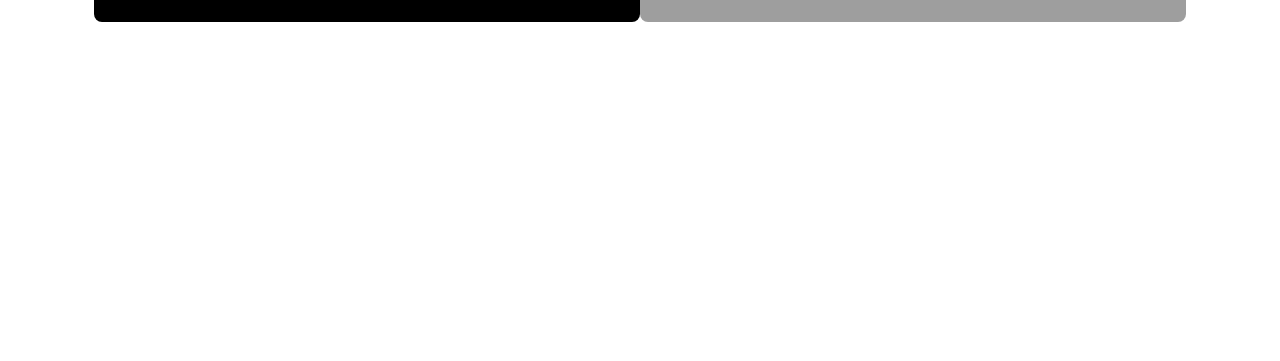
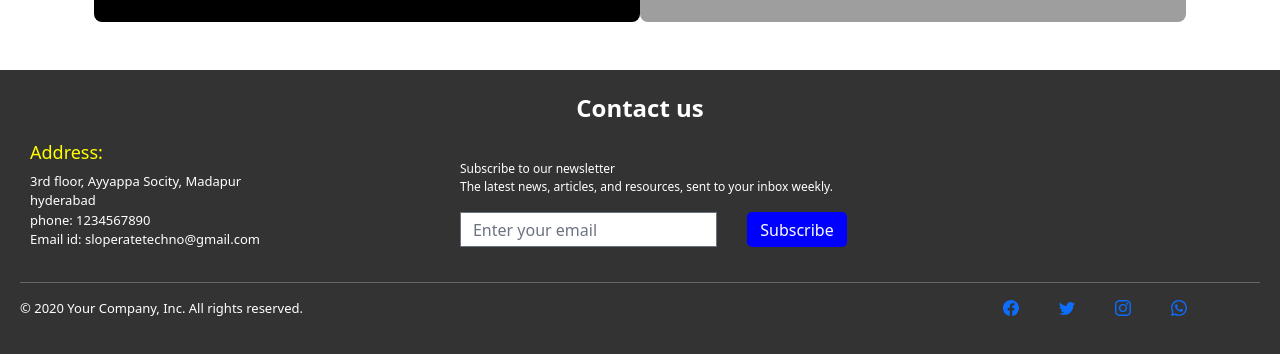
Before and after one commit to ambarishmamidi/slope-rate-ui-interview, a React (Create React App) app: page / in a window 1280 px wide. Shown: the part 674-1035 px from the top of the page. Before the commit the page ends 800 px from the top, so only its background shows below. Built offline with nearby package versions, Linux system fonts and the light colour scheme; grey boxes are pictures that could not be loaded.

Commit message:
new footer feature added

```diff
--- a/package.json
+++ b/package.json
@@ -10,6 +10,7 @@
         "autoprefixer": "^10.4.16",
         "axios": "^1.5.1",
         "bootstrap": "^5.3.2",
+        "bootstrap-icons": "^1.11.3",
         "react": "^18.2.0",
         "react-beautiful-dnd": "^13.1.1",
         "react-bootstrap": "^2.10.0",
--- a/src/App.js
+++ b/src/App.js
@@ -5,7 +5,7 @@
 
 
 import Navbar from './components/navbar/Navbar';
-
+import Footer from './components/Footer/Footer';
 
 
 
@@ -18,6 +18,7 @@
       {/* <Sapmle/> */}
       {/* <Header/> */}
       <Navbar/>
+      <Footer/>
     </div>
   );
 };
--- /dev/null
+++ b/src/components/Footer/Footer.css
@@ -0,0 +1,85 @@
+.footer {
+    background-color: #333;
+    color: #fff;
+    padding: 20px;
+      }
+
+  .footer-heading{
+    text-align: center;
+    font-weight: bold;
+    font-size: x-large;
+  }
+
+  .address{
+    text-align: left;
+    font-weight: 400;
+    font-size: large;
+    color: yellow;
+  }
+  .address1 {
+    font-size: small;
+  }
+  .footer-details{
+    flex-direction: row;
+    align-items: center;
+    display: flex;
+    font-size: small;
+  }
+  .footer-list{
+    margin-left: 700px;
+    display: flex;
+    justify-content:space-between;
+    flex-direction: row;
+    align-items: center;
+
+  }
+  .footer-icons{
+    margin-right: 40px;
+
+  }
+  .footer-icons:hover{
+    cursor: pointer;
+
+  }
+
+  .subscribe{
+    display: flex;
+    flex-direction: column;
+    margin-left: 200px;
+
+  }
+
+
+.sub-button{
+    height: 35px;
+    width: 100px;
+    border-radius: 5px;
+    background-color: blue;
+    color: #fff;
+    border: none;
+    cursor: pointer;
+    margin-left: 30px;
+}
+.subscribe form {
+    flex-direction: row;
+    align-items: center; /* Center the input and button vertically */
+    justify-content: space-between;
+    display: flex;
+
+  }
+  .Add-container{
+    display: flex;
+    align-items: center;
+    margin-left: 10px;
+  }
+  .input-sub-container{
+     display: flex;
+     align-items: center;
+  }
+  .inputbox{
+    height: 35px;
+    width: auto;
+  }
+  .sub-font{
+    font-size: 12px;
+  }
--- /dev/null
+++ b/src/components/Footer/Footer.js
@@ -0,0 +1,51 @@
+import React from 'react';
+import './Footer.css'
+
+
+function Footer() {
+  return (
+    <div className='footer'>
+        <div className='footer-heading'>
+      <p >Contact us</p>
+      </div>
+      <div className='Add-container'>
+      <div>
+      <h2 className='address'>Address:</h2>
+      <p className='address1'>3rd floor, Ayyappa Socity, Madapur<br/>
+         hyderabad<br/>
+         phone: 1234567890<br/>
+         Email id: sloperatetechno@gmail.com</p>
+         </div>
+         <div className='subscribe'>
+      <p className='sub-font'>Subscribe to our newsletter<br/>
+        The latest news, articles, and resources, sent to your inbox weekly.</p>
+        <div className='input-sub-container'>
+      <input type='email' className='inputbox' placeholder='Enter your email'/>
+           <button type="button" className='sub-button'>Subscribe</button>
+           </div>
+        </div>
+        </div>
+
+        <hr/>
+         <div className='footer-details'>
+        <p>© 2020 Your Company, Inc. All rights reserved.</p>
+        <div className='footer-list'>
+        <p  className='footer-icons'><a href='/'><svg xmlns="http://www.w3.org/2000/svg" width="16" height="16" fill="currentColor" class="bi bi-facebook" viewBox="0 0 16 16">
+  <path d="M16 8.049c0-4.446-3.582-8.05-8-8.05C3.58 0-.002 3.603-.002 8.05c0 4.017 2.926 7.347 6.75 7.951v-5.625h-2.03V8.05H6.75V6.275c0-2.017 1.195-3.131 3.022-3.131.876 0 1.791.157 1.791.157v1.98h-1.009c-.993 0-1.303.621-1.303 1.258v1.51h2.218l-.354 2.326H9.25V16c3.824-.604 6.75-3.934 6.75-7.951"/>
+</svg></a></p>
+<p className='footer-icons' ><a href='/'><svg xmlns="http://www.w3.org/2000/svg" width="16" height="16" fill="currentColor" class="bi bi-twitter" viewBox="0 0 16 16">
+  <path d="M5.026 15c6.038 0 9.341-5.003 9.341-9.334q.002-.211-.006-.422A6.7 6.7 0 0 0 16 3.542a6.7 6.7 0 0 1-1.889.518 3.3 3.3 0 0 0 1.447-1.817 6.5 6.5 0 0 1-2.087.793A3.286 3.286 0 0 0 7.875 6.03a9.32 9.32 0 0 1-6.767-3.429 3.29 3.29 0 0 0 1.018 4.382A3.3 3.3 0 0 1 .64 6.575v.045a3.29 3.29 0 0 0 2.632 3.218 3.2 3.2 0 0 1-.865.115 3 3 0 0 1-.614-.057 3.28 3.28 0 0 0 3.067 2.277A6.6 6.6 0 0 1 .78 13.58a6 6 0 0 1-.78-.045A9.34 9.34 0 0 0 5.026 15"/>
+</svg></a></p>
+<p className='footer-icons'><a href='/'><svg xmlns="http://www.w3.org/2000/svg" width="16" height="16" fill="currentColor" class="bi bi-instagram" viewBox="0 0 16 16">
+  <path d="M8 0C5.829 0 5.556.01 4.703.048 3.85.088 3.269.222 2.76.42a3.9 3.9 0 0 0-1.417.923A3.9 3.9 0 0 0 .42 2.76C.222 3.268.087 3.85.048 4.7.01 5.555 0 5.827 0 8.001c0 2.172.01 2.444.048 3.297.04.852.174 1.433.372 1.942.205.526.478.972.923 1.417.444.445.89.719 1.416.923.51.198 1.09.333 1.942.372C5.555 15.99 5.827 16 8 16s2.444-.01 3.298-.048c.851-.04 1.434-.174 1.943-.372a3.9 3.9 0 0 0 1.416-.923c.445-.445.718-.891.923-1.417.197-.509.332-1.09.372-1.942C15.99 10.445 16 10.173 16 8s-.01-2.445-.048-3.299c-.04-.851-.175-1.433-.372-1.941a3.9 3.9 0 0 0-.923-1.417A3.9 3.9 0 0 0 13.24.42c-.51-.198-1.092-.333-1.943-.372C10.443.01 10.172 0 7.998 0zm-.717 1.442h.718c2.136 0 2.389.007 3.232.046.78.035 1.204.166 1.486.275.373.145.64.319.92.599s.453.546.598.92c.11.281.24.705.275 1.485.039.843.047 1.096.047 3.231s-.008 2.389-.047 3.232c-.035.78-.166 1.203-.275 1.485a2.5 2.5 0 0 1-.599.919c-.28.28-.546.453-.92.598-.28.11-.704.24-1.485.276-.843.038-1.096.047-3.232.047s-2.39-.009-3.233-.047c-.78-.036-1.203-.166-1.485-.276a2.5 2.5 0 0 1-.92-.598 2.5 2.5 0 0 1-.6-.92c-.109-.281-.24-.705-.275-1.485-.038-.843-.046-1.096-.046-3.233s.008-2.388.046-3.231c.036-.78.166-1.204.276-1.486.145-.373.319-.64.599-.92s.546-.453.92-.598c.282-.11.705-.24 1.485-.276.738-.034 1.024-.044 2.515-.045zm4.988 1.328a.96.96 0 1 0 0 1.92.96.96 0 0 0 0-1.92m-4.27 1.122a4.109 4.109 0 1 0 0 8.217 4.109 4.109 0 0 0 0-8.217m0 1.441a2.667 2.667 0 1 1 0 5.334 2.667 2.667 0 0 1 0-5.334"/>
+</svg></a></p>
+<p className='footer-icons'><a href='/'><svg xmlns="http://www.w3.org/2000/svg" width="16" height="16" fill="currentColor" class="bi bi-whatsapp" viewBox="0 0 16 16">
+  <path d="M13.601 2.326A7.85 7.85 0 0 0 7.994 0C3.627 0 .068 3.558.064 7.926c0 1.399.366 2.76 1.057 3.965L0 16l4.204-1.102a7.9 7.9 0 0 0 3.79.965h.004c4.368 0 7.926-3.558 7.93-7.93A7.9 7.9 0 0 0 13.6 2.326zM7.994 14.521a6.6 6.6 0 0 1-3.356-.92l-.24-.144-2.494.654.666-2.433-.156-.251a6.56 6.56 0 0 1-1.007-3.505c0-3.626 2.957-6.584 6.591-6.584a6.56 6.56 0 0 1 4.66 1.931 6.56 6.56 0 0 1 1.928 4.66c-.004 3.639-2.961 6.592-6.592 6.592m3.615-4.934c-.197-.099-1.17-.578-1.353-.646-.182-.065-.315-.099-.445.099-.133.197-.513.646-.627.775-.114.133-.232.148-.43.05-.197-.1-.836-.308-1.592-.985-.59-.525-.985-1.175-1.103-1.372-.114-.198-.011-.304.088-.403.087-.088.197-.232.296-.346.1-.114.133-.198.198-.33.065-.134.034-.248-.015-.347-.05-.099-.445-1.076-.612-1.47-.16-.389-.323-.335-.445-.34-.114-.007-.247-.007-.38-.007a.73.73 0 0 0-.529.247c-.182.198-.691.677-.691 1.654s.71 1.916.81 2.049c.098.133 1.394 2.132 3.383 2.992.47.205.84.326 1.129.418.475.152.904.129 1.246.08.38-.058 1.171-.48 1.338-.943.164-.464.164-.86.114-.943-.049-.084-.182-.133-.38-.232"/>
+</svg></a></p>
+</div>
+      </div>
+      </div>
+  )
+}
+
+export default Footer
--- a/src/components/navbar/Navbar.js
+++ b/src/components/navbar/Navbar.js
@@ -68,7 +68,6 @@
           <Route exact path="/schedule/:id" component={Squads} />
           <Route exact path="/live/:id" component={LiveScore} />
           <Route exact path="/userRegistration" component={RegistrationForm} />
-
         </Switch>
         </BrowserRouter>
 
```
Also changed, not shown: 1 other file (tests, documents, lock files or other folders).
